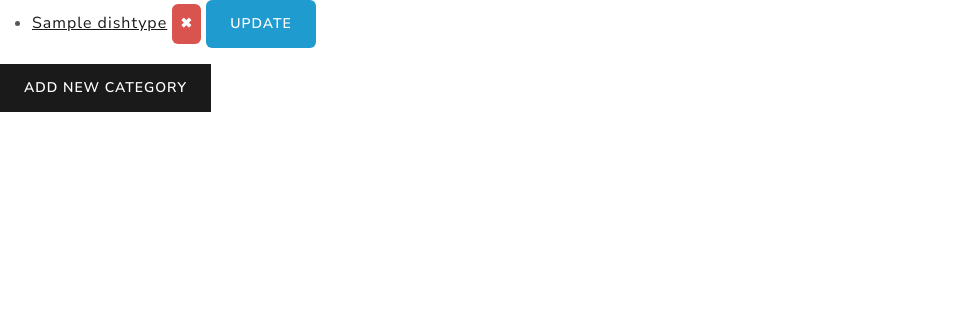
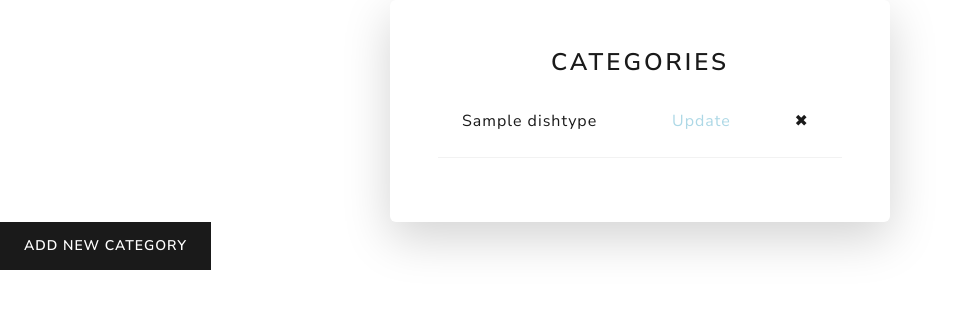
Before and after one commit to VladKyianytsia/kitchen-management-system, a Django app: page /dish-types/ in a window 1280 px wide. Shown: the part 109-418 px from the top of the page, without its empty margins (0-966 px from the left). Run offline with Django 5.2, Linux system fonts and the light colour scheme; a user stored in the database is signed in; tables that the repository leaves empty hold one stand-in row (values such as "Sample post").

Commit message:
Edited dish_type_list template so it renders like a table

```diff
--- a/templates/kitchen/dish_type_list.html
+++ b/templates/kitchen/dish_type_list.html
@@ -1,15 +1,18 @@
 {% extends "base.html" %}
 
 {% block content %}
-  <ul>
-    {% for dish_type in dish_type_list %}
-      <li>
-        <a href="{% url "kitchen:dish-types-detail" pk=dish_type.id %}">{{ dish_type }}</a>
-        <a class="btn btn-danger rounded p-2" style="text-decoration: none;" href="{% url "kitchen:dish-type-delete" pk=dish_type.id%}">&#10006;</a>
-        <a class="btn btn-info rounded" style="text-decoration: none" href="{% url "kitchen:dish-type-update" pk=dish_type.id %}">Update</a>
-      </li>
+  <div style="width: 500px" class="container bg-secondary-subtle shadow-lg p-5 rounded form-layout">
+    <h3 style="text-align: center">Categories</h3>
+    <table class="table">
+      {% for dish_type in dish_type_list %}
+        <tr>
+          <td><a style="text-decoration: none" href="{% url "kitchen:dish-types-detail" pk=dish_type.id %}">{{ dish_type }}</a></td>
+          <td><a style="text-decoration: none; color: lightblue" href="{% url "kitchen:dish-type-update" pk=dish_type.id %}">Update</a></td>
+          <td><a style="text-decoration: none;" href="{% url "kitchen:dish-type-delete" pk=dish_type.id%}">&#10006;</a></td>
+        </tr>
 
-    {% endfor %}
-  </ul>
+      {% endfor %}
+    </table>
+  </div>
   <a class="btn btn-primary" href="{% url "kitchen:dish-type-create" %}">Add new category</a>
 {% endblock %}
```
